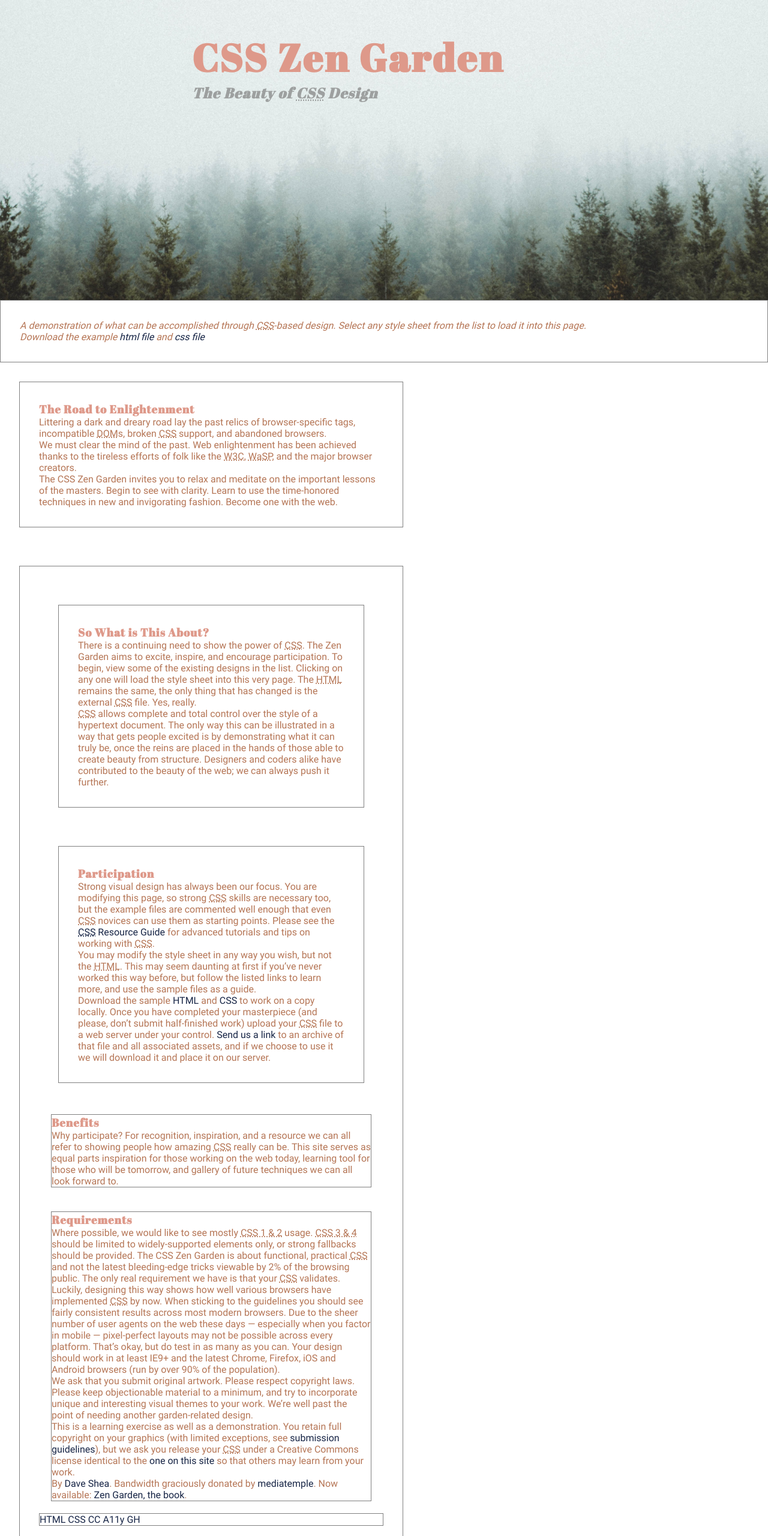
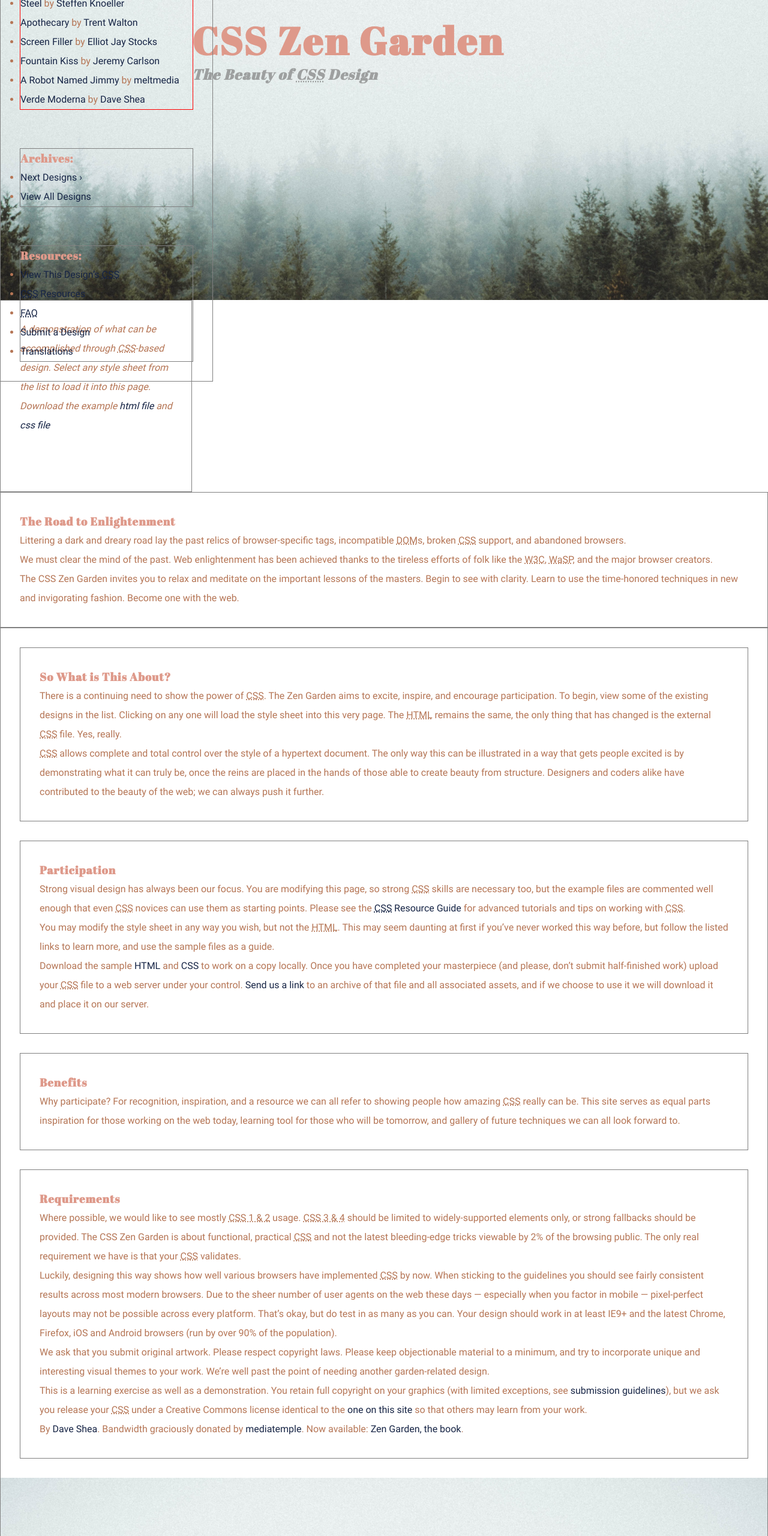
Before and after one commit to ziggabyte/zengarden, a plain HTML site: page index.html in a window 1280 px wide. Shown: the part 140-2700 px from the top of the page at 60% size. Drawn offline with Linux system fonts and the light colour scheme.

Commit message:
tisdag klar för dagen

```diff
--- a/style.css
+++ b/style.css
@@ -28,12 +28,12 @@
 body {
     font-family: Roboto;
     color: #B57555;
+    line-height: 2em;
 }
 
 header {
     display: flex;
     flex-direction: column;
-    flex-wrap: wrap;
     background-image: url(media/images/forrest.jpg);
     background-size: 100%;
     background-position: center;
@@ -59,6 +59,11 @@
     color:grey;
     opacity: 0.7;
     width: 20em;
+    padding-top: 1em;
+}
+
+h2:hover{
+    font-style: normal;
 }
 
 h3 {
@@ -66,7 +71,16 @@
 }
 
 footer {
-    border: 1px solid grey;
+    display: flex;
+    justify-content: space-evenly;
+    background-image: url(media/images/forrest.jpg);
+    background-size: 100%;
+    width: 100%;
+    height: 7em;
+    padding-top: 3em;
+    box-sizing: border-box;
+    font-family: "Abril Fatface";
+    font-size: 2em;
 }
 
 a:link {
@@ -92,31 +106,26 @@
     overflow: hidden;
 }
 
-
 .summary {
+    width: 20em;
+    height: 20em;
+    padding: 2em;
     font-style: italic;
-    padding: 2em;
     box-sizing: border-box;
     border: 1px solid grey;
-
 
 }
 
 .preamble {
-    margin: 2em;
+    width: 100%;
     padding: 2em;
-    width: 50%;
-    display: grid;
     box-sizing: border-box;
     border: 1px solid grey;
 
 }
 
 .main-supporting{
-    margin: 2em;
-    padding: 2em;
-    width: 50%;
-    display: grid;
+    width: 100%;
     box-sizing: border-box;
     border: 1px solid grey;
 
@@ -140,36 +149,48 @@
 }
 
 .benefits {
-    margin: 20px;
+    margin: 2em;
+    padding: 2em;
     box-sizing: border-box;
     border: 1px solid grey;
 
 }
 
 .requirements {
-    margin: 20px;
+    margin: 2em;
+    padding: 2em;
     box-sizing: border-box;
     border: 1px solid grey;
 
 }
 
 .sidebar {
-    display: grid;
-    border: 1px solid grey;
-
+    position: absolute;
 }
 
-.design-select {
+.wrapper {
+    display: flex;
+    flex-direction: column;
+    justify-content: space-evenly;
+    height: 100%;
+    width: 100%;
     border: 1px solid grey;
+}
+
+.design-selection {
+    border: 1px solid red;
+    margin: 2em;
 
 }
 
 .zen-resources {
     border: 1px solid grey;
+    margin: 2em;
 
 }
 
 .design-archives {
     border: 1px solid grey;
+    margin: 2em;
 
 }
```
